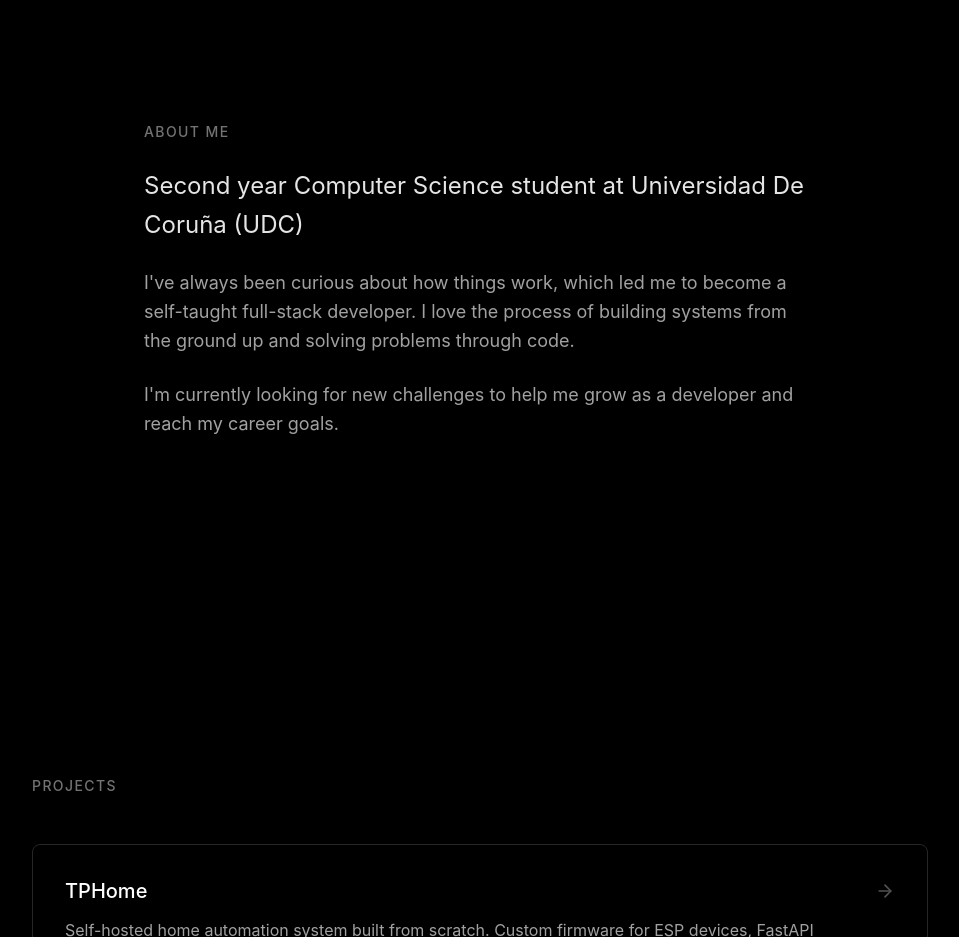
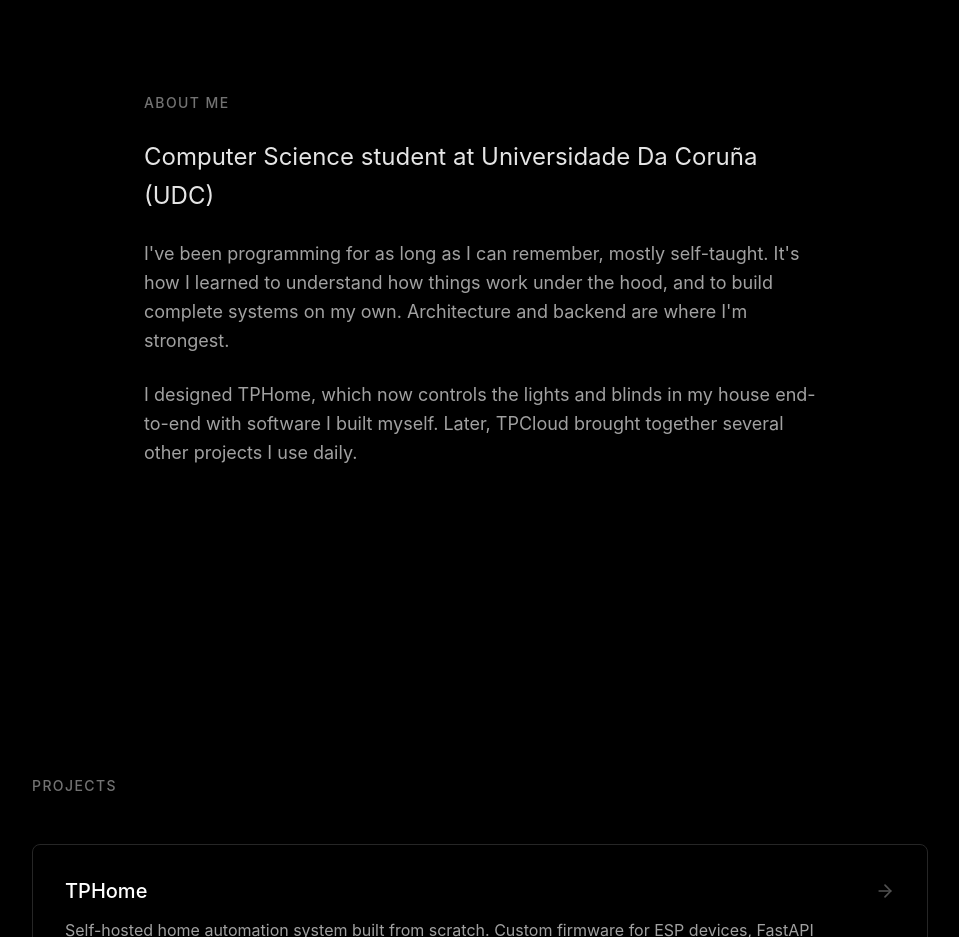
Before and after one commit to mtaibo/portfolio, a Vue app: page / in a window 1280 px wide. Shown: the part 920-1857 px from the top of the page, without its empty margins (160-1119 px from the left). Built offline with nearby package versions, Linux system fonts and the light colour scheme.

Commit message:
content: update about section bio in en/es

```diff
--- a/src/content/index.js
+++ b/src/content/index.js
@@ -7,9 +7,9 @@ export const content = {
     about: {
       label: 'About me',
       paragraphs: [
-        "Second year Computer Science student at Universidad De Coruña (UDC)",
-        "I've always been curious about how things work, which led me to become a self-taught full-stack developer. I love the process of building systems from the ground up and solving problems through code.",
-        "I'm currently looking for new challenges to help me grow as a developer and reach my career goals."
+        "Computer Science student at Universidade Da Coruña (UDC)",
+        "I've been programming for as long as I can remember, mostly self-taught. It's how I learned to understand how things work under the hood, and to build complete systems on my own. Architecture and backend are where I'm strongest.",
+        "I designed TPHome, which now controls the lights and blinds in my house end-to-end with software I built myself. Later, TPCloud brought together several other projects I use daily.",
       ],
     },
     skills: {
@@ -132,9 +132,9 @@ export const content = {
     about: {
       label: 'Sobre mí',
       paragraphs: [
-        'Estudiante de segundo año de Ingeniería Informática en la Universidad De Coruña',
-        'Mi curiosidad por la tecnología me ha llevado a aprender a desarrollar todo tipo de sistemas completos por mi cuenta, creando distintos proyectos personales desde cero. Me encanta resolver problemas y diseñar soluciones a través del código.',
-        'En este momento me encuentro en busca de nuevos retos que me permitan alcanzar mis metas como desarrollador.'
+        'Estudiante de Ingeniería Informática en la Universidade Da Coruña',
+        'Programo desde que tengo memoria, de forma autodidacta. La programación me ha servido para entender cómo funcionan las cosas por dentro y construir sistemas completos por mí mismo. La arquitectura y el backend son mi fuerte.',
+        'Diseñé TPHome, con el que controlo las luces y persianas de mi casa con software propio de principio a fin. Después, TPCloud integró otros proyectos que uso a diario.'
       ],
     },
     skills: {
```
